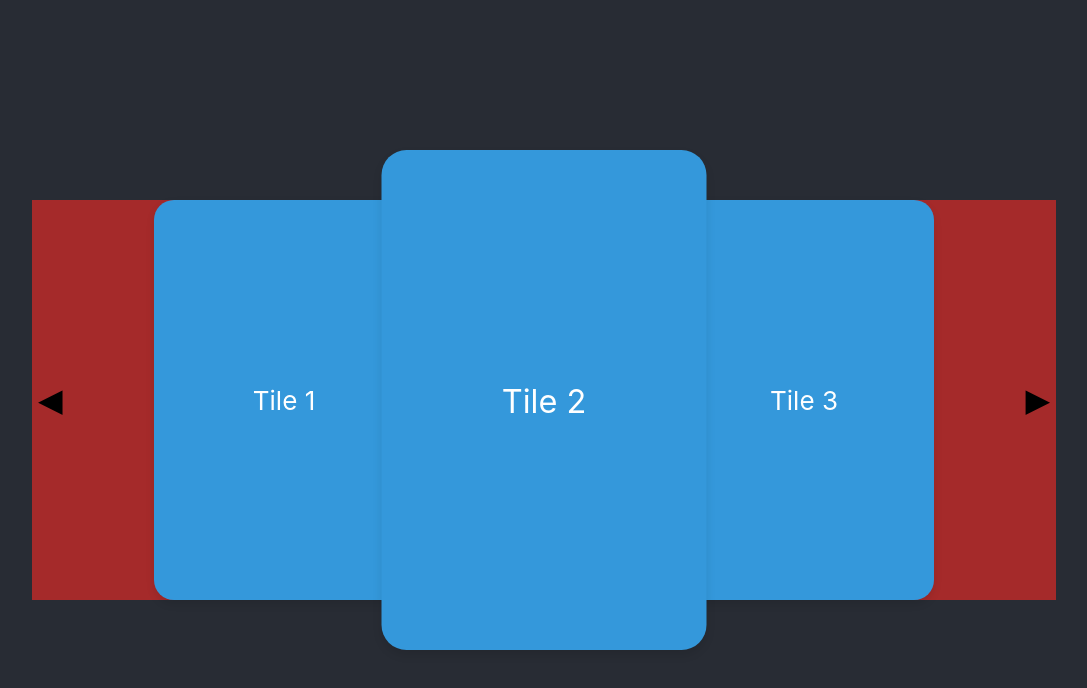
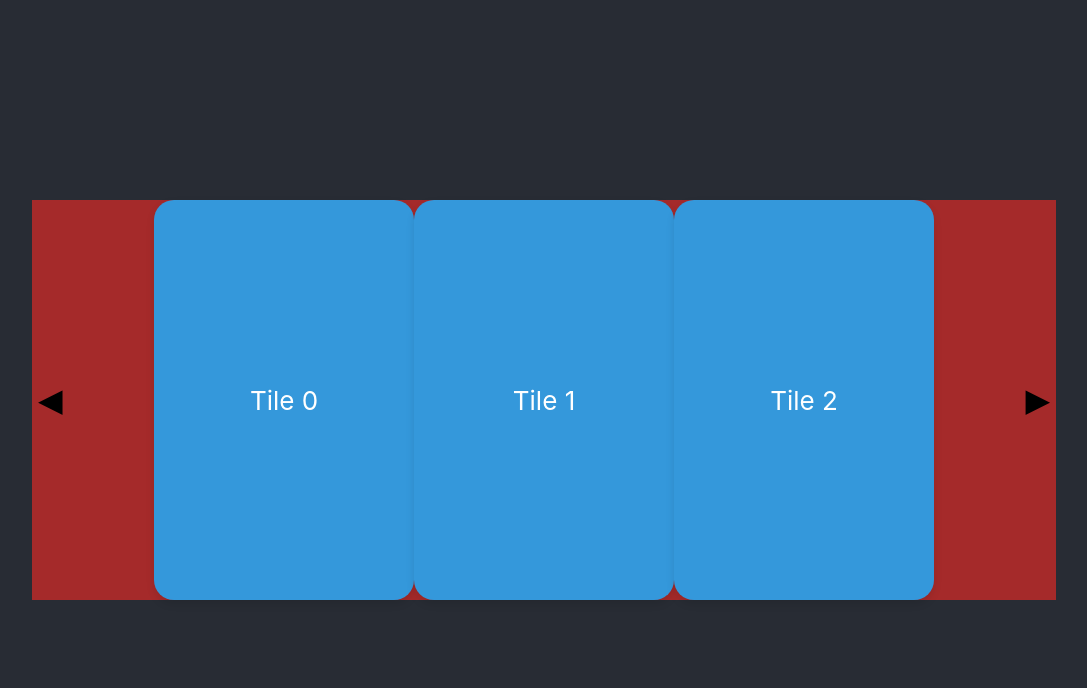
Before and after one commit to magicM00nchild/MultiPageApplication, a React (Create React App) app: page / in a window 1280 px wide. Shown: the top 688 px of the page, without its empty margins (96-1183 px from the left). Built offline with nearby package versions, Linux system fonts and the light colour scheme.

Commit message:
start debugging and changing direction for implementation

```diff
--- a/package.json
+++ b/package.json
@@ -10,6 +10,7 @@
     "@types/react-dom": "^18.3.0",
     "react": "^18.3.1",
     "react-dom": "^18.3.1",
+    "react-multi-carousel": "^2.8.5",
     "react-scripts": "5.0.1",
     "typescript": "^5.5.4",
     "web-vitals": "^2.1.0"
--- a/src/CarouselList/CarouselTileList.tsx
+++ b/src/CarouselList/CarouselTileList.tsx
@@ -9,6 +9,7 @@ interface Tile {
 
 const CarouselTileList: React.FC = () => {
   const tiles: Tile[] = [
+    { id: 0, content: 'Tile 0' },
     { id: 1, content: 'Tile 1' },
     { id: 2, content: 'Tile 2' },
     { id: 3, content: 'Tile 3' },
@@ -27,6 +28,7 @@ const CarouselTileList: React.FC = () => {
   };
 
   const visibleTiles = getVisibleTiles();
+  console.log(currentIndex, visibleTiles[2].content)
 
 
   const handleNext = () => {
@@ -38,25 +40,43 @@ const CarouselTileList: React.FC = () => {
       prevIndex === 0 ? tiles.length - 1 : prevIndex - 1
     );
   };
+  const disableLeft = () => {
+    if (currentIndex === 0){
+      return true
+    }
+    return false
+  }
+  const disableRight = ()=> {
+    if (currentIndex === tiles.length - 1){
+      return true
+    }
+    return false
+   }
 
   return (
     <div className="carousel-container">
-      <button className="carousel-button left" onClick={handlePrev}>
+      <button className="carousel-button left" onClick={handlePrev} disabled={disableLeft()}>
         ◀
       </button>
       <div className="carousel">
+        <Tile>{visibleTiles[0].content}</Tile>
+        <Tile>{visibleTiles[1].content}</Tile>
+        <Tile>{visibleTiles[2].content}</Tile>
+
+        {/*
         {visibleTiles.map((tile, index) => (
           <div
             key={tile.id}
             className={`carousel-item ${
-              index === currentIndex ? 'active' : ''
+              index === currentIndex ? '' : ''
             }`}
           >
             <Tile>{tile.content}</Tile>
           </div>
         ))}
+          */}
       </div>
-      <button className="carousel-button right" onClick={handleNext}>
+      <button className="carousel-button right" onClick={handleNext} disabled={disableRight()}>
         ▶
       </button>
     </div>
```
Also changed, not shown: 2 other files (tests, documents, lock files or other folders).
